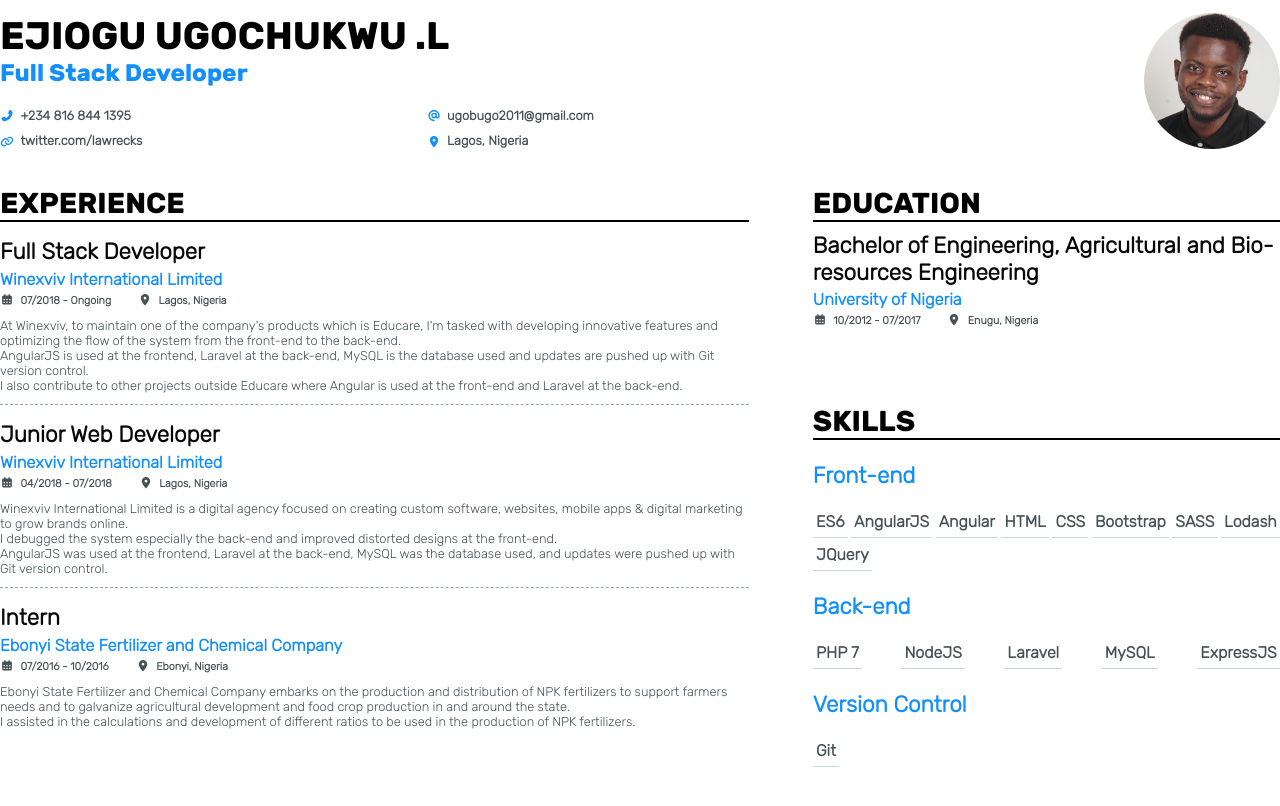
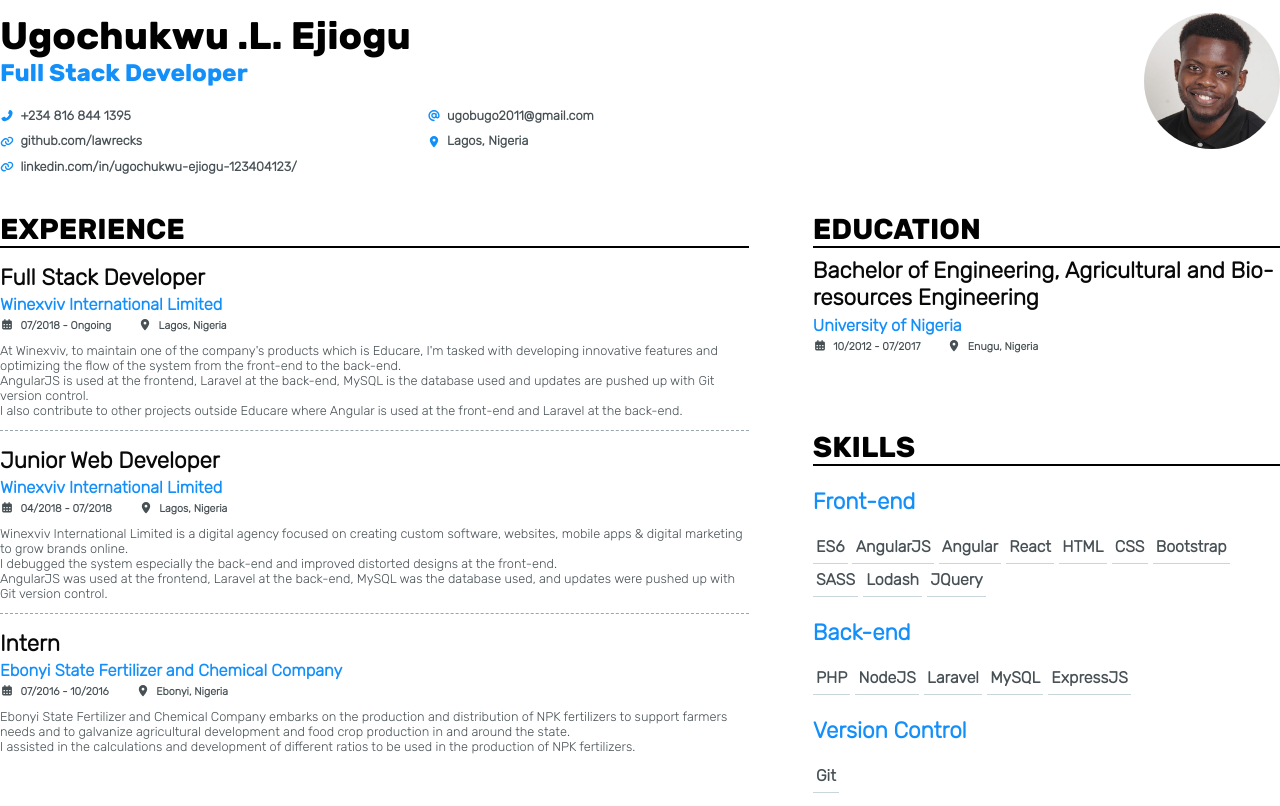
Before and after one commit to lawrecks/resume, a plain HTML site: page index.html in a window 1280 px wide. Drawn offline with Linux system fonts and the light colour scheme.

Commit message:
New skills were added and tweaks were made

```diff
--- a/css/style.css
+++ b/css/style.css
@@ -30,6 +30,13 @@ header {
     font-size:0.8rem;
     font-family: PaulGrotesk-Regular;
     line-height: 1.6rem;
+}
+.personal-details h4 a {
+    font-size:0.8rem;
+    font-family: PaulGrotesk-Regular;
+    line-height: 1.6rem;
+    text-decoration: none;
+    color: inherit;
 }
 .personal-details h3 {
     margin-bottom: 1rem;
@@ -98,9 +105,10 @@ main h3 {
 .skills {
     display: flex;
     flex-wrap: wrap;
-    justify-content: space-between;
+    /* justify-content: space-between; */
 }
 .skills h4 {
     border-bottom: 1px solid #c8d5da;
     padding: 0.4rem 0.2rem;
+    margin-right: 0.3rem;
 }
--- a/index.html
+++ b/index.html
@@ -2,8 +2,7 @@
 <html lang="en">
 <head>
     <meta charset="UTF-8">
-    <meta name="viewport"
-          content="width=device-width, user-scalable=no, initial-scale=1.0, maximum-scale=1.0, minimum-scale=1.0">
+    <meta name="viewport" content="width=device-width, user-scalable=no, initial-scale=1.0, maximum-scale=1.0, minimum-scale=1.0">
     <meta http-equiv="X-UA-Compatible" content="ie=edge">
     <title>Resume</title>
     <link rel="stylesheet" href="css/style.css">
@@ -13,16 +12,21 @@
     <div class="container">
         <header>
             <div class="personal-details">
-                <h1>EJIOGU UGOCHUKWU .L</h1>
+                <h1>Ugochukwu .L. Ejiogu</h1>
                 <h3 class="blue-text">Full Stack Developer</h3>
                 <div class="sub-details">
                     <div>
                         <h4 class="gray-text"><i class="fa fa-phone-alt logo blue-text"></i>+234 816 844 1395</h4>
-                        <h4 class="gray-text"><i class="fa fa-link logo blue-text"></i>twitter.com/lawrecks</h4>
+                        <h4 class="gray-text"><i class="fa fa-link logo blue-text"></i><a href="https://github.com/lawrecks">github.com/lawrecks</a></h4>
                     </div>
                     <div>
                         <h4 class="gray-text"><i class="fa fa-at logo blue-text"></i>ugobugo2011@gmail.com</h4>
                         <h4 class="gray-text"><i class="fa fa-map-marker-alt logo blue-text"></i>Lagos, Nigeria</h4>
+                    </div>
+                </div>
+                <div class="sub-details">
+                    <div>
+                        <h4 class="gray-text"><i class="fa fa-link logo blue-text"></i><a href="https://www.linkedin.com/in/ugochukwu-ejiogu-123404123/">linkedin.com/in/ugochukwu-ejiogu-123404123/</a></h4>
                     </div>
                 </div>
             </div>
@@ -95,6 +99,7 @@
                             <h4 class="gray-text">ES6</h4>
                             <h4 class="gray-text">AngularJS</h4>
                             <h4 class="gray-text">Angular</h4>
+                            <h4 class="gray-text">React</h4>
                             <h4 class="gray-text">HTML</h4>
                             <h4 class="gray-text">CSS</h4>
                             <h4 class="gray-text">Bootstrap</h4>
@@ -106,7 +111,7 @@
                     <div>
                         <h2 class="blue-text" style="margin: 1.4rem 0 1rem">Back-end</h2>
                         <div class="skills">
-                            <h4 class="gray-text">PHP 7</h4>
+                            <h4 class="gray-text">PHP</h4>
                             <h4 class="gray-text">NodeJS</h4>
                             <h4 class="gray-text">Laravel</h4>
                             <h4 class="gray-text">MySQL</h4>
```
